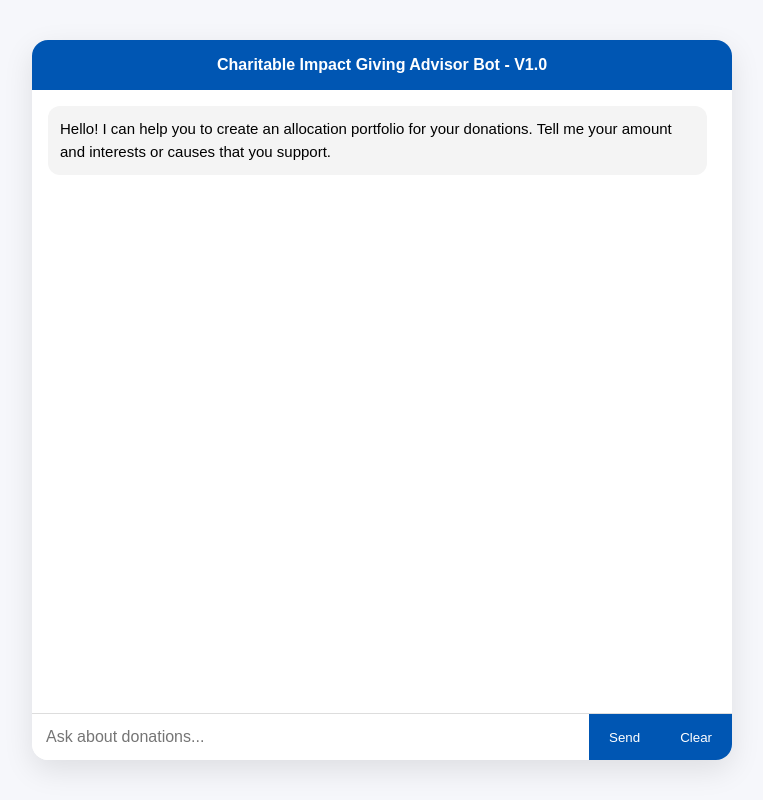
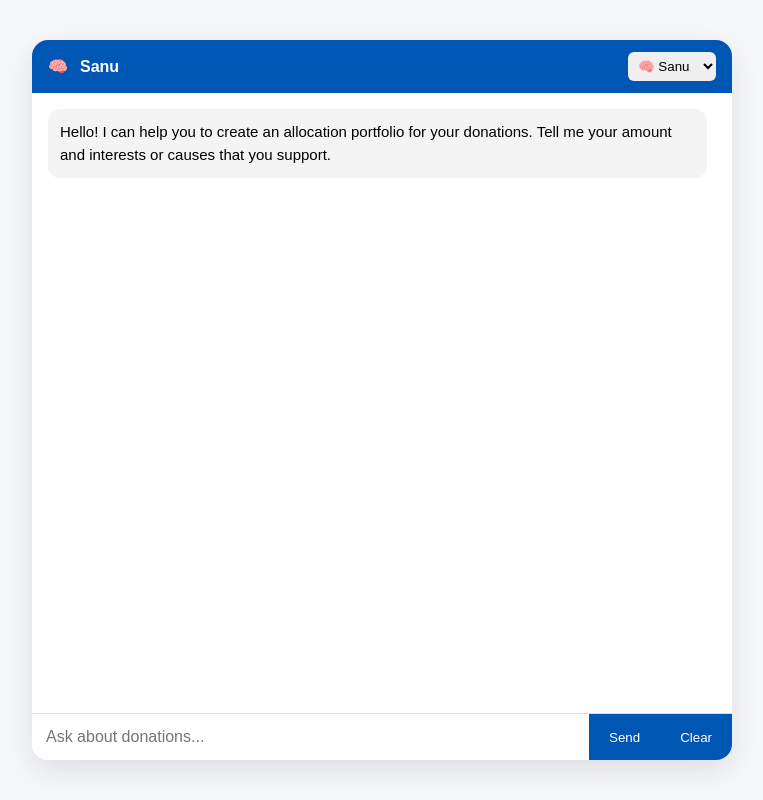
Before and after one commit to sanumenon/advisor-giving-ui, a plain HTML site: page index.html in a window 1280 px wide. Shown: the whole page, without its empty margins (258-1021 px from the left). Drawn offline with Linux system fonts and the light colour scheme.

Commit message:
Refactor header and user selection UI

```diff
--- a/index.html
+++ b/index.html
@@ -27,9 +27,18 @@
     .header {
       background: #0056b3;
       color: white;
-      padding: 16px;
+      padding: 12px 16px;
       font-weight: bold;
-      text-align: center;
+      display: flex;
+      align-items: center;
+      gap: 12px;
+    }
+
+    #userSelect {
+      margin-left: auto;
+      padding: 6px;
+      border-radius: 6px;
+      border: none;
     }
     .messages {
       flex: 1;
@@ -99,8 +108,14 @@
 </head>
 <body>
 
-<div class="chat-container">
-  <div class="header">Charitable Impact Giving Advisor Bot - V1.0</div>
+  <div class="chat-container">
+    <div class="header">
+    <span id="userAvatar">🧠</span>
+    <span id="userName">Sanu</span>
+
+    <select id="userSelect" onchange="changeUser(this.value)">
+    </select>
+  </div>
   <div class="messages" id="messages"></div>
   <div class="input-area">
   <input id="input" placeholder="Ask about donations..." onkeydown="handleKey(event)" />
@@ -111,6 +126,16 @@
 
 <script>
 const API_URL = "https://advisor-giving-ui.menon-sanu.workers.dev";
+
+const USERS = [
+  { id: "user1", name: "Sanu", avatar: "🧠" },
+  { id: "user2", name: "Anita", avatar: "🐾" },
+  { id: "user3", name: "Rahul", avatar: "📊" },
+  { id: "user4", name: "Priya", avatar: "🌱" }
+];
+
+let selectedUserId = USERS[0].id;
+
 
 const systemPrompt = `You are a helpful donation advisor.`;
 
@@ -140,6 +165,34 @@ function renderMessages() {
   });
   messagesDiv.scrollTop = messagesDiv.scrollHeight;
 }
+
+  function initUsers() {
+  const select = document.getElementById("userSelect");
+
+  USERS.forEach(u => {
+    const option = document.createElement("option");
+    option.value = u.id;
+    option.textContent = `${u.avatar} ${u.name}`;
+    select.appendChild(option);
+  });
+
+  updateUserBadge();
+}
+
+function changeUser(userId) {
+  selectedUserId = userId;
+  updateUserBadge();
+
+  // Optional: clear chat when user switches
+  clearChat();
+}
+
+function updateUserBadge() {
+  const user = USERS.find(u => u.id === selectedUserId);
+  document.getElementById("userAvatar").textContent = user.avatar;
+  document.getElementById("userName").textContent = user.name;
+}
+
 
 function renderMarkdown(text) {
   if (!text) return "";
@@ -220,28 +273,20 @@ async function sendMessage() {
     typing.id = "typing";
     typing.innerText = "Advisor is typing...";
     messagesDiv.appendChild(typing);
+
     const response = await fetch(API_URL, {
       method: "POST",
       headers: { "Content-Type": "application/json" },
       body: JSON.stringify({
-      user_id: [...messages]
-        .reverse()
-        .find(m => m.role === "user")
-        ?.content.match(/\buser\d+\b/)?.[0],
-      messages
-    })
+        user_id: selectedUserId,
+        messages
+      })
+    });
 
-
-    });
     document.getElementById("typing")?.remove();
     const data = await response.json();
 
-    if (!data.choices) {
-      throw new Error(JSON.stringify(data));
-    }
-
     const reply = data.choices[0].message.content;
-
     messages.push({ role: "assistant", content: reply });
     sessionStorage.setItem("chat", JSON.stringify(messages));
     renderMessages();
@@ -252,6 +297,7 @@ async function sendMessage() {
 }
 
 renderMessages();
+initUsers();
 </script>
 
 </body>
```
